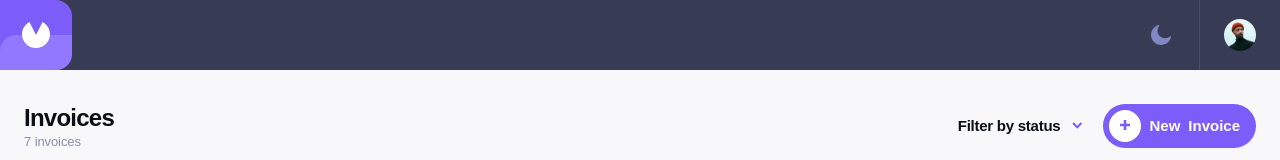
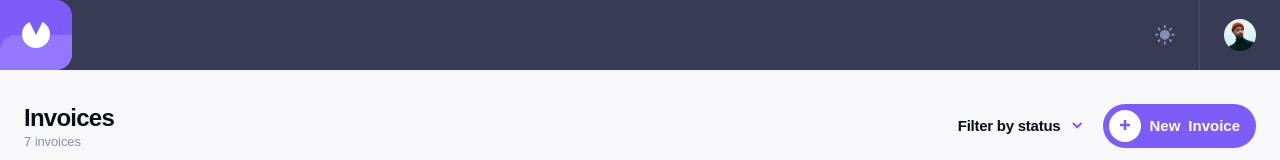
Before and after one commit to Dantalian5/invoice-app, a React (Vite) app in the folder frontend/: page / in a window 1280 px wide. Shown: the top 160 px of the page. Built offline with nearby package versions, Linux system fonts and the light colour scheme.

Commit message:
fix: update animation on theme switcher

```diff
--- a/frontend/src/components/commons/ThemeSwitch.tsx
+++ b/frontend/src/components/commons/ThemeSwitch.tsx
@@ -5,8 +5,20 @@ function ThemeSwitch() {
   const theme = useTheme((state) => state.theme);
   const toggleTheme = useTheme((state) => state.toggleTheme);
   return (
-    <button onClick={toggleTheme} className="p-1 text-xl">
-      {theme === "light" ? svgMoon : svgSun}
+    <button
+      onClick={toggleTheme}
+      className="relative size-5 overflow-hidden p-1 text-xl"
+    >
+      <span
+        className={`absolute left-0 transition-all duration-500 ${theme === "light" ? "bottom-0" : "bottom-full"}`}
+      >
+        {svgSun}
+      </span>
+      <span
+        className={`absolute left-0 transition-all duration-500 ${theme === "dark" ? "top-0" : "top-full"}`}
+      >
+        {svgMoon}
+      </span>
     </button>
   );
 }
--- a/frontend/src/index.css
+++ b/frontend/src/index.css
@@ -11,6 +11,6 @@
 }
 @layer components {
   .transition-theme {
-    @apply transition-colors duration-300 ease-in-out;
+    @apply transition-colors duration-500 ease-in-out;
   }
 }
```
